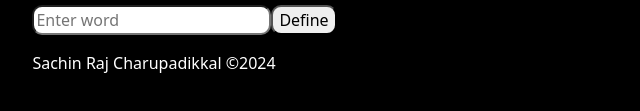
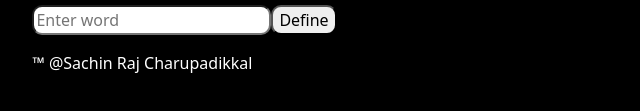
Before and after one commit to sachinrajc/COMP-6062-final-practical-project, a plain HTML site: page index.html in a window 1280 px wide. Shown: the part 469-580 px from the top of the page, 6-646 px from the left. Drawn offline with nearby package versions, Linux system fonts and the light colour scheme; no server answers.

Commit message:
last commit

```diff
--- a/index.html
+++ b/index.html
@@ -42,5 +42,5 @@
     <script src="https://unpkg.com/vue@3.4.31/dist/vue.global.js"></script>
     <script src="scripts/app.js"></script>
 </body>
-<footer>Sachin Raj Charupadikkal &copy;2024</footer>
+<footer>&trade; @Sachin Raj Charupadikkal </footer>
 </html>
```
